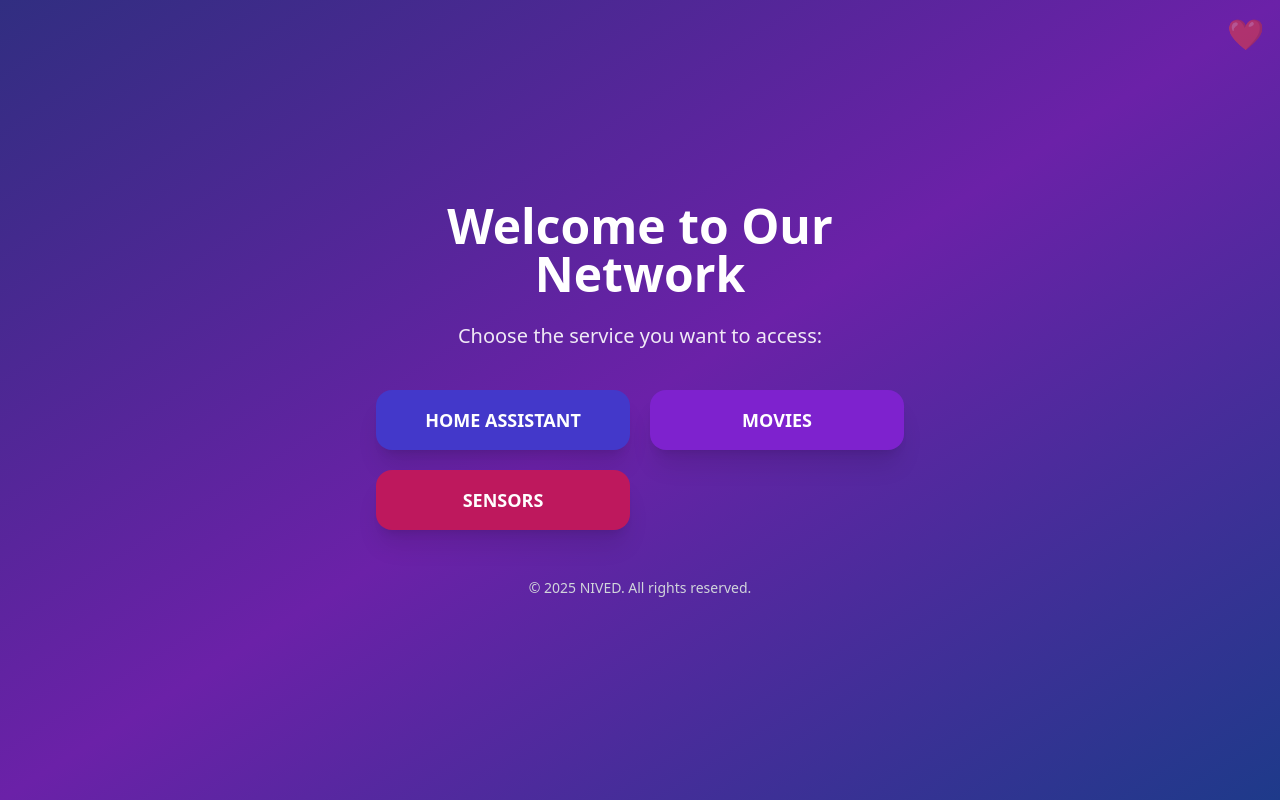
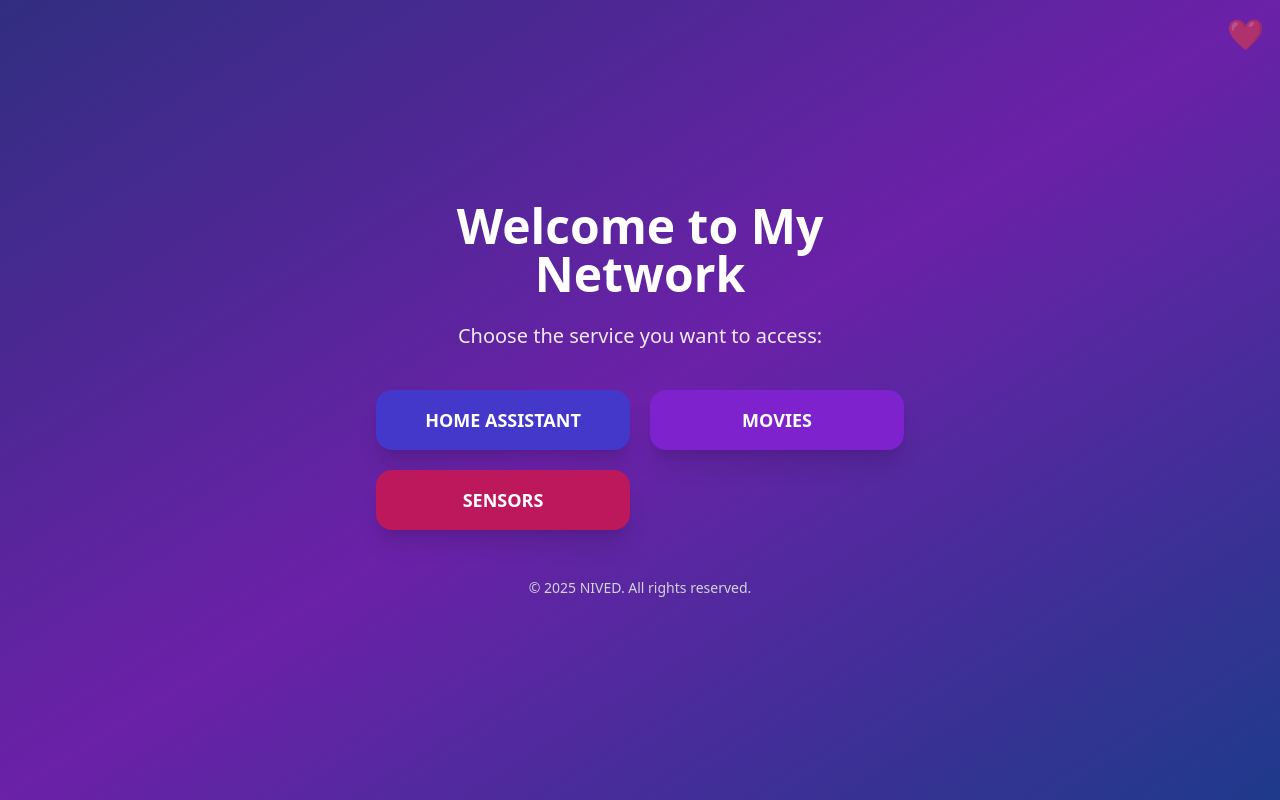
Before and after one commit to NivedV1/web, a plain HTML site: page index.html in a window 1280 px wide. Drawn offline with nearby package versions, Linux system fonts and the light colour scheme.

Commit message:
Update index.html

```diff
--- a/index.html
+++ b/index.html
@@ -3,7 +3,7 @@
 <head>
   <meta charset="UTF-8" />
   <meta name="viewport" content="width=device-width, initial-scale=1.0" />
-  <title>Welcome | Choose a Service</title>
+  <title>NIVED SERVER SPACE</title>
   <script src="https://cdn.tailwindcss.com"></script>
 </head>
 <body class="bg-gradient-to-br from-indigo-900 via-purple-800 to-blue-900 min-h-screen flex items-center justify-center text-white font-sans">
@@ -11,7 +11,7 @@
     ❤️
   </a>
   <div class="text-center max-w-xl mx-auto p-6">
-    <h1 class="text-4xl md:text-5xl font-bold mb-6">Welcome to Our Network</h1>
+    <h1 class="text-4xl md:text-5xl font-bold mb-6">Welcome to My Network</h1>
     <p class="text-lg md:text-xl mb-10 opacity-90">Choose the service you want to access:</p>
 
     <div class="grid gap-5 md:grid-cols-2">
```
